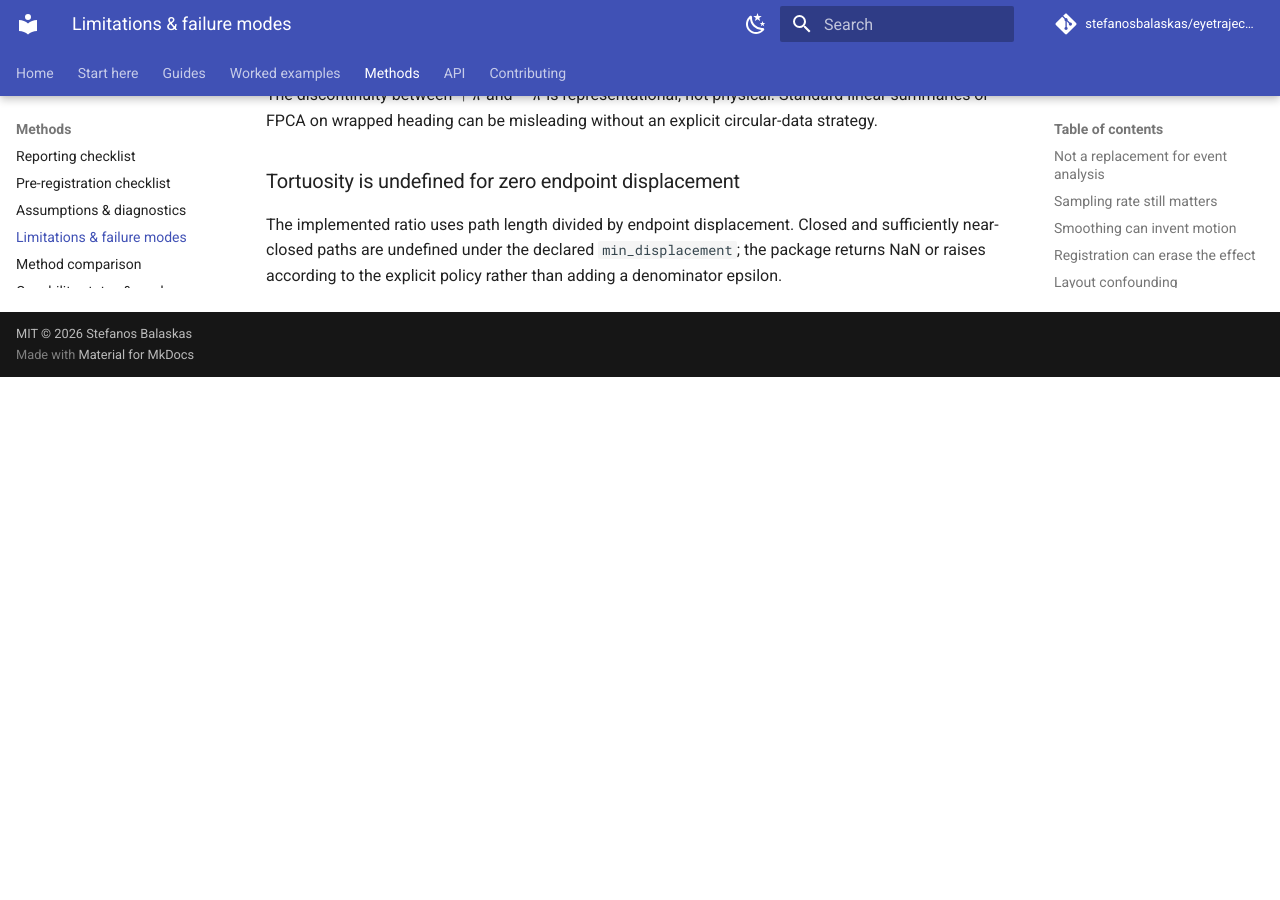
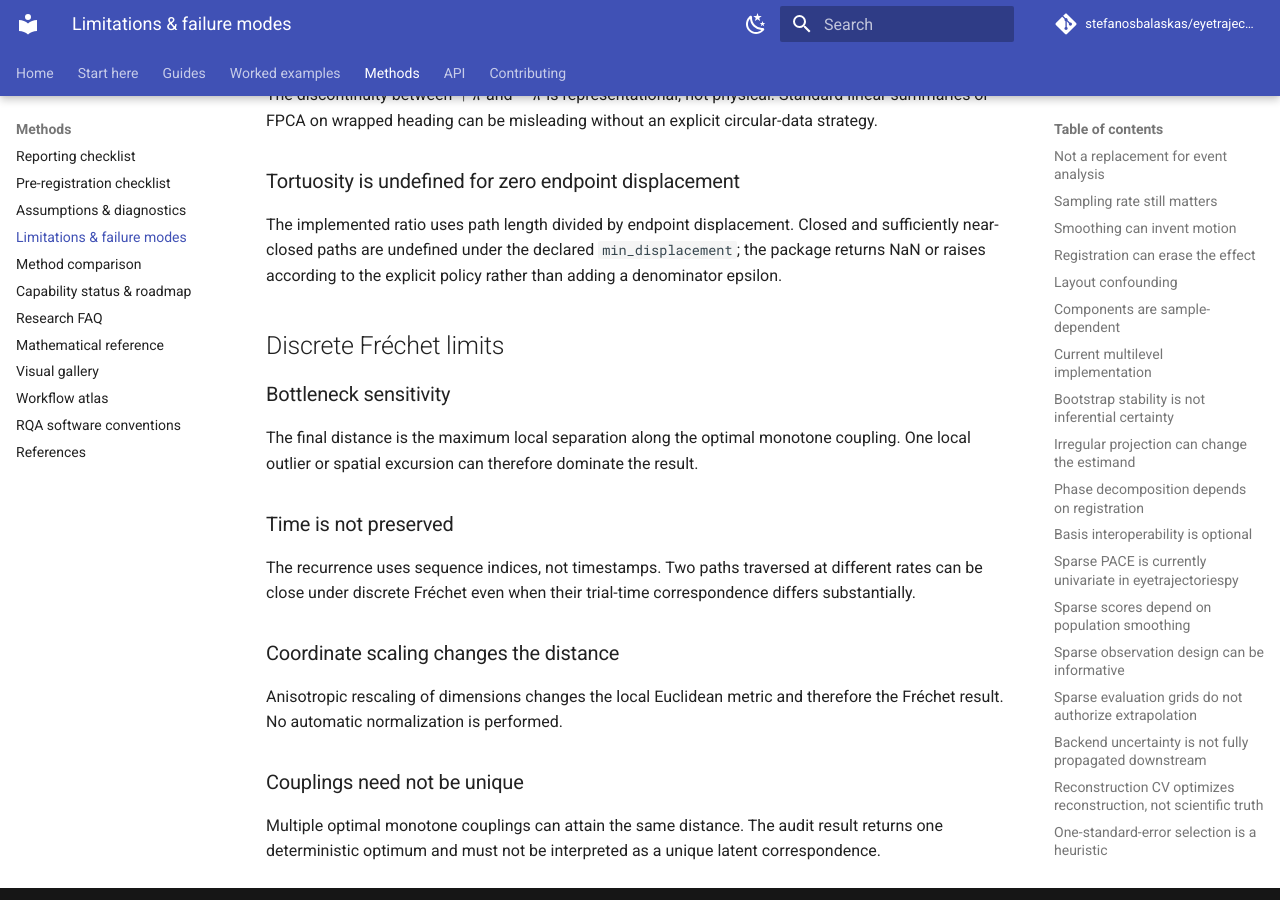
Before and after one commit to stefanosbalaskas/eyetrajectoriespy, an MkDocs documentation site: the page built from docs/methods/limitations.md, in a window 1280 px wide and 900 px high, scrolled down 25711 px. Built offline with MkDocs 1.6.1 and Material for MkDocs 9.7.7, drawn with Linux system fonts in a browser that asks for light colours; comment, search, counter and statistics services are not loaded; before the commit the page ends 26088 px from its top, so only the background shows below that.

Commit message:
Add ## Discrete Fréchet limits guidance

```diff
--- a/docs/methods/limitations.md
+++ b/docs/methods/limitations.md
@@ -706,3 +706,22 @@ The discontinuity between \(+\pi\) and \(-\pi\) is representational, not physica
 ### Tortuosity is undefined for zero endpoint displacement
 
 The implemented ratio uses path length divided by endpoint displacement. Closed and sufficiently near-closed paths are undefined under the declared `min_displacement`; the package returns NaN or raises according to the explicit policy rather than adding a denominator epsilon.
+
+
+## Discrete Fréchet limits
+
+### Bottleneck sensitivity
+
+The final distance is the maximum local separation along the optimal monotone coupling. One local outlier or spatial excursion can therefore dominate the result.
+
+### Time is not preserved
+
+The recurrence uses sequence indices, not timestamps. Two paths traversed at different rates can be close under discrete Fréchet even when their trial-time correspondence differs substantially.
+
+### Coordinate scaling changes the distance
+
+Anisotropic rescaling of dimensions changes the local Euclidean metric and therefore the Fréchet result. No automatic normalization is performed.
+
+### Couplings need not be unique
+
+Multiple optimal monotone couplings can attain the same distance. The audit result returns one deterministic optimum and must not be interpreted as a unique latent correspondence.
```
